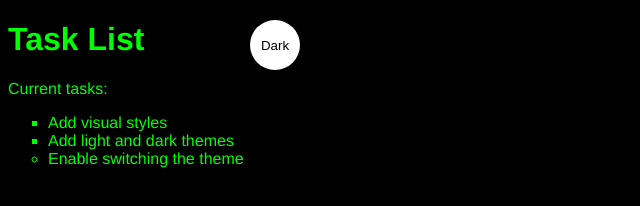
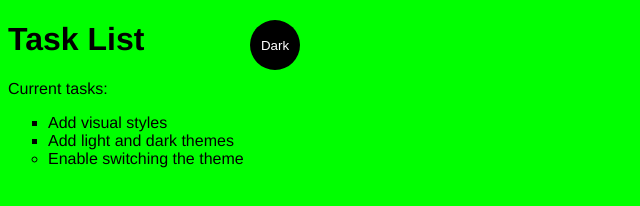
Before and after one commit to giugazzoni/simple-website, a plain HTML site: page index.html in a window 1280 px wide. Shown: the whole page, without its empty margins (0-640 px from the left). Drawn offline with Linux system fonts and the light colour scheme.

Commit message:
Correções

```diff
--- a/index.html
+++ b/index.html
@@ -7,7 +7,7 @@
     <title>Task List</title>
     <link rel="stylesheet" href="main.css">
 </head>
-<body class="dark-theme">
+<body class="light-theme">
     <h1>Task List</h1>
     <p id="msg">Current tasks:</p>
     <ul>
```
